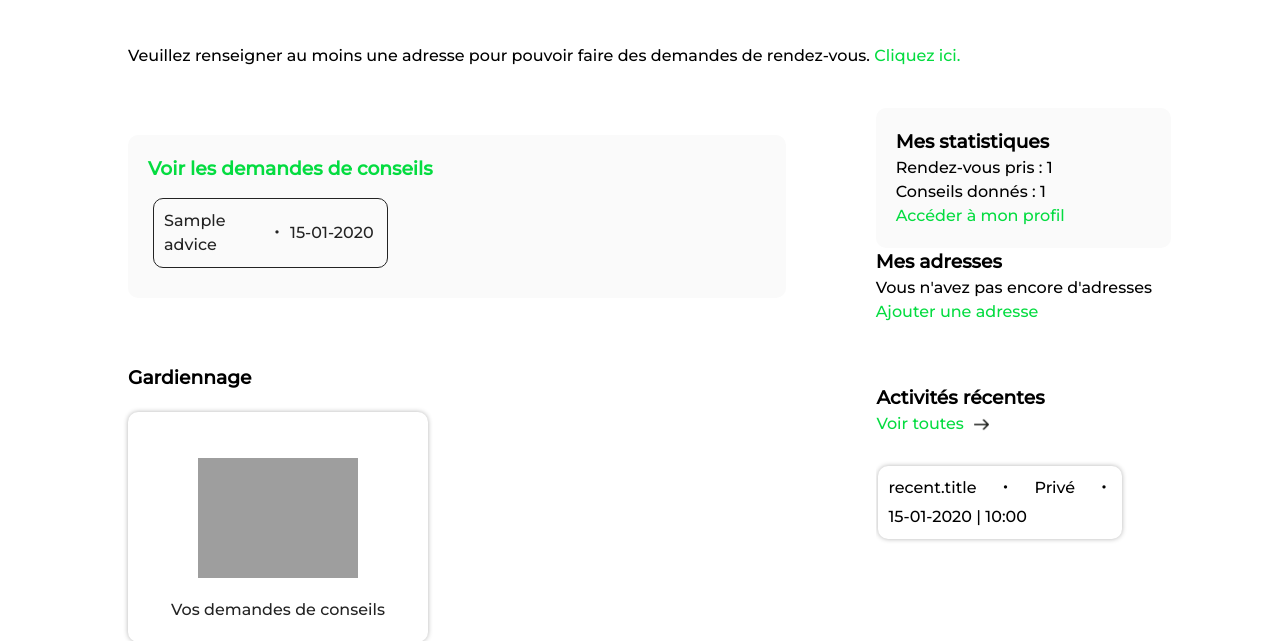
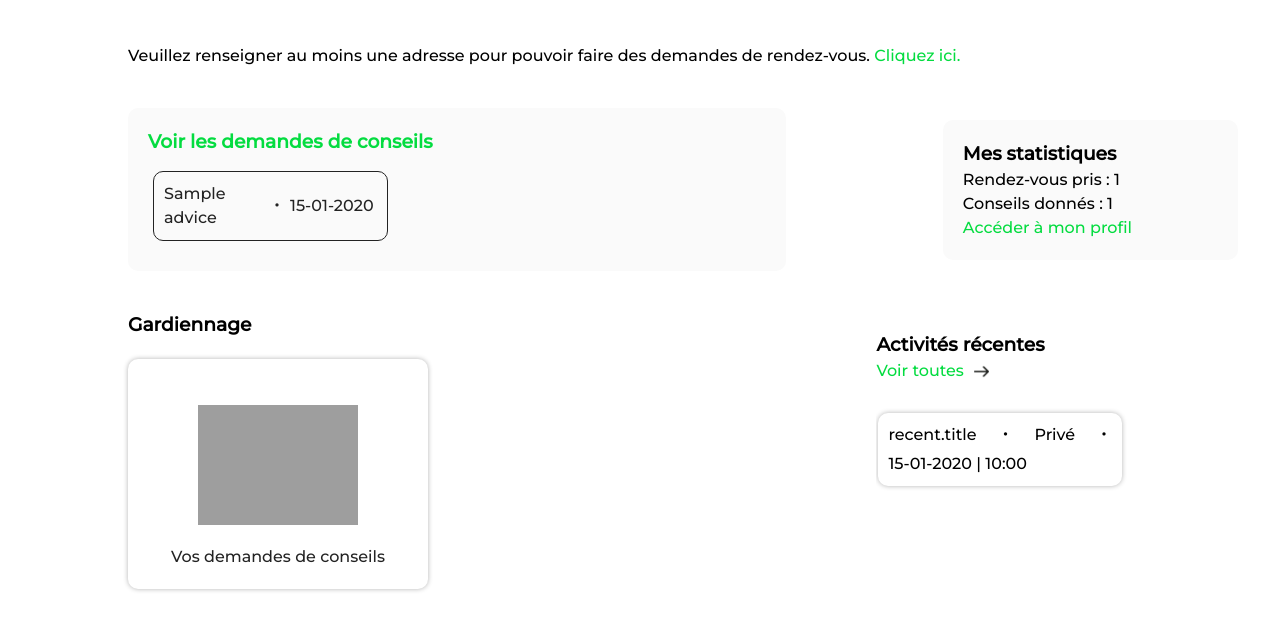
Before and after one commit to MeymounB/Care, a Symfony app: template templates/user/home.html.twig in a window 1280 px wide. Shown: the part 197-838 px from the top of the page. Run offline with Twig, Linux system fonts and the light colour scheme; the template is opened without the code that fills it: most values are stand-ins (such as "Sample title", 1, 10 or a date in 2020); style sheets or scripts are compiled from the project's sources; some libraries are stand-ins or nearby versions; grey boxes are pictures that could not be loaded.

Commit message:
Comment adress in dashboard

```diff
--- a/templates/user/home.html.twig
+++ b/templates/user/home.html.twig
@@ -45,26 +45,26 @@
 
 					<a href="/">Accéder à mon profil</a>
 				</article>
-				<article class="addresses">
-					<div>
-						<h3>Mes adresses</h3>
-						{% if app.user.address is empty %}
-							<p>Vous n'avez pas encore d'adresses</p>
-						{% else %}
-							{# <ul>
-								{% for address in app.user.addresses %}
-									<li>{{ address.street  }}</li>
-								{% endfor %}
-							</ul> #}
-							<p>
-								<span>Nombre d'adresses : </span>
-								<span>{{ app.user.address|length  }}</span>
-							</p>
-						{% endif %}
-					</div>
+{#				<article class="addresses">#}
+{#					<div>#}
+{#						<h3>Mes adresses</h3>#}
+{#						{% if app.user.address is empty %}#}
+{#							<p>Vous n'avez pas encore d'adresses</p>#}
+{#						{% else %}#}
+{#							#}{# <ul>#}
+{#								{% for address in app.user.addresses %}#}
+{#									<li>{{ address.street  }}</li>#}
+{#								{% endfor %}#}
+{#							</ul> #}
+{#							<p>#}
+{#								<span>Nombre d'adresses : </span>#}
+{#								<span>{{ app.user.address|length  }}</span>#}
+{#							</p>#}
+{#						{% endif %}#}
+{#					</div>#}
 
-					<a href="{{ path('app.user.edit.address') }}">Ajouter une adresse</a>
-				</article>
+{#					<a href="{{ path('app.user.edit.address') }}">Ajouter une adresse</a>#}
+{#				</article>#}
 			</aside>
 		</div>
 
```
